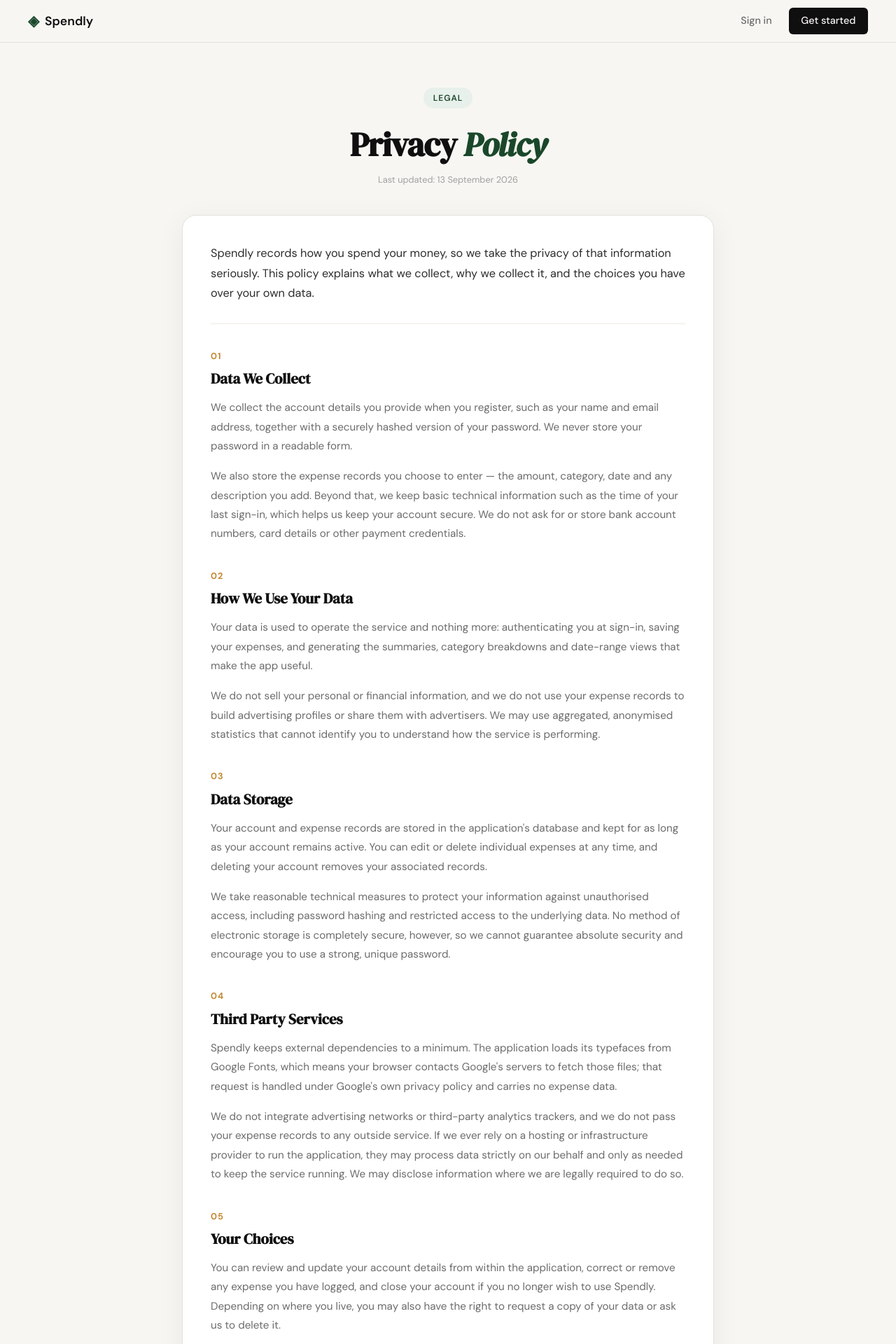
After one commit to Mohit-Kumar-Thakur/Spendly, a Flask app: page /privacy in a window 1280 px wide. The commit adds this page. Shown: the top 1920 px of the page at 70% size. Run offline with Flask 3, Linux system fonts and the light colour scheme.

Commit message:
landing: add privacy policy page and route

```diff
--- a/app.py
+++ b/app.py
@@ -25,6 +25,11 @@ def login():
 @app.route("/terms")
 def terms():
     return render_template("terms.html")
+
+
+@app.route("/privacy")
+def privacy():
+    return render_template("privacy.html")
 
 
 # ------------------------------------------------------------------ #
--- a/templates/base.html
+++ b/templates/base.html
@@ -35,7 +35,7 @@
             <span class="footer-name">Spendly</span>
             <p class="footer-copy">Track every rupee. Own your finances.</p>
             <a href="{{ url_for('terms') }}">Terms and Conditions</a>
-            <a href="#">Privacy Policy</a>
+            <a href="{{ url_for('privacy') }}">Privacy Policy</a>
         </div>
     </footer>
 
--- /dev/null
+++ b/templates/privacy.html
@@ -0,0 +1,115 @@
+{% extends "base.html" %}
+
+{% block title %}Privacy Policy — Spendly{% endblock %}
+
+{% block content %}
+
+<section class="legal">
+    <div class="legal-inner">
+
+        <div class="legal-header">
+            <div class="legal-badge">Legal</div>
+            <h1 class="legal-title">Privacy <em>Policy</em></h1>
+            <p class="legal-updated">Last updated: 13 September 2026</p>
+        </div>
+
+        <div class="legal-card">
+            <p class="legal-intro">
+                Spendly records how you spend your money, so we take the privacy of
+                that information seriously. This policy explains what we collect,
+                why we collect it, and the choices you have over your own data.
+            </p>
+
+            <h2 class="legal-heading"><span class="legal-num">01</span>Data We Collect</h2>
+            <p class="legal-body">
+                We collect the account details you provide when you register, such
+                as your name and email address, together with a securely hashed
+                version of your password. We never store your password in a
+                readable form.
+            </p>
+            <p class="legal-body">
+                We also store the expense records you choose to enter — the amount,
+                category, date and any description you add. Beyond that, we keep
+                basic technical information such as the time of your last sign-in,
+                which helps us keep your account secure. We do not ask for or store
+                bank account numbers, card details or other payment credentials.
+            </p>
+
+            <h2 class="legal-heading"><span class="legal-num">02</span>How We Use Your Data</h2>
+            <p class="legal-body">
+                Your data is used to operate the service and nothing more:
+                authenticating you at sign-in, saving your expenses, and generating
+                the summaries, category breakdowns and date-range views that make
+                the app useful.
+            </p>
+            <p class="legal-body">
+                We do not sell your personal or financial information, and we do not
+                use your expense records to build advertising profiles or share them
+                with advertisers. We may use aggregated, anonymised statistics that
+                cannot identify you to understand how the service is performing.
+            </p>
+
+            <h2 class="legal-heading"><span class="legal-num">03</span>Data Storage</h2>
+            <p class="legal-body">
+                Your account and expense records are stored in the application's
+                database and kept for as long as your account remains active. You
+                can edit or delete individual expenses at any time, and deleting
+                your account removes your associated records.
+            </p>
+            <p class="legal-body">
+                We take reasonable technical measures to protect your information
+                against unauthorised access, including password hashing and
+                restricted access to the underlying data. No method of electronic
+                storage is completely secure, however, so we cannot guarantee
+                absolute security and encourage you to use a strong, unique
+                password.
+            </p>
+
+            <h2 class="legal-heading"><span class="legal-num">04</span>Third Party Services</h2>
+            <p class="legal-body">
+                Spendly keeps external dependencies to a minimum. The application
+                loads its typefaces from Google Fonts, which means your browser
+                contacts Google's servers to fetch those files; that request is
+                handled under Google's own privacy policy and carries no expense
+                data.
+            </p>
+            <p class="legal-body">
+                We do not integrate advertising networks or third-party analytics
+                trackers, and we do not pass your expense records to any outside
+                service. If we ever rely on a hosting or infrastructure provider to
+                run the application, they may process data strictly on our behalf
+                and only as needed to keep the service running. We may disclose
+                information where we are legally required to do so.
+            </p>
+
+            <h2 class="legal-heading"><span class="legal-num">05</span>Your Choices</h2>
+            <p class="legal-body">
+                You can review and update your account details from within the
+                application, correct or remove any expense you have logged, and
+                close your account if you no longer wish to use Spendly. Depending
+                on where you live, you may also have the right to request a copy of
+                your data or ask us to delete it.
+            </p>
+
+            <h2 class="legal-heading"><span class="legal-num">06</span>Changes to This Policy</h2>
+            <p class="legal-body">
+                We may update this Privacy Policy as the service develops. When we
+                do, we will revise the "last updated" date shown at the top of this
+                page, and significant changes may also be communicated within the
+                application.
+            </p>
+
+            <h2 class="legal-heading"><span class="legal-num">07</span>Contact Us</h2>
+            <p class="legal-body">
+                If you have questions about this policy or about how your
+                information is handled, please get in touch through the contact
+                details provided in the application. Our
+                <a href="{{ url_for('terms') }}">Terms and Conditions</a> cover the
+                rest of your relationship with Spendly.
+            </p>
+        </div>
+
+    </div>
+</section>
+
+{% endblock %}
--- a/templates/terms.html
+++ b/templates/terms.html
@@ -56,7 +56,8 @@
                 reasonable steps to protect your information, no method of
                 electronic storage is completely secure, and we encourage you to
                 keep your own copies of anything you consider critical. Our handling
-                of personal information is described further in our Privacy Policy.
+                of personal information is described further in our
+                <a href="{{ url_for('privacy') }}">Privacy Policy</a>.
             </p>
 
             <h2 class="legal-heading"><span class="legal-num">04</span>Limitations of Liability</h2>
```
